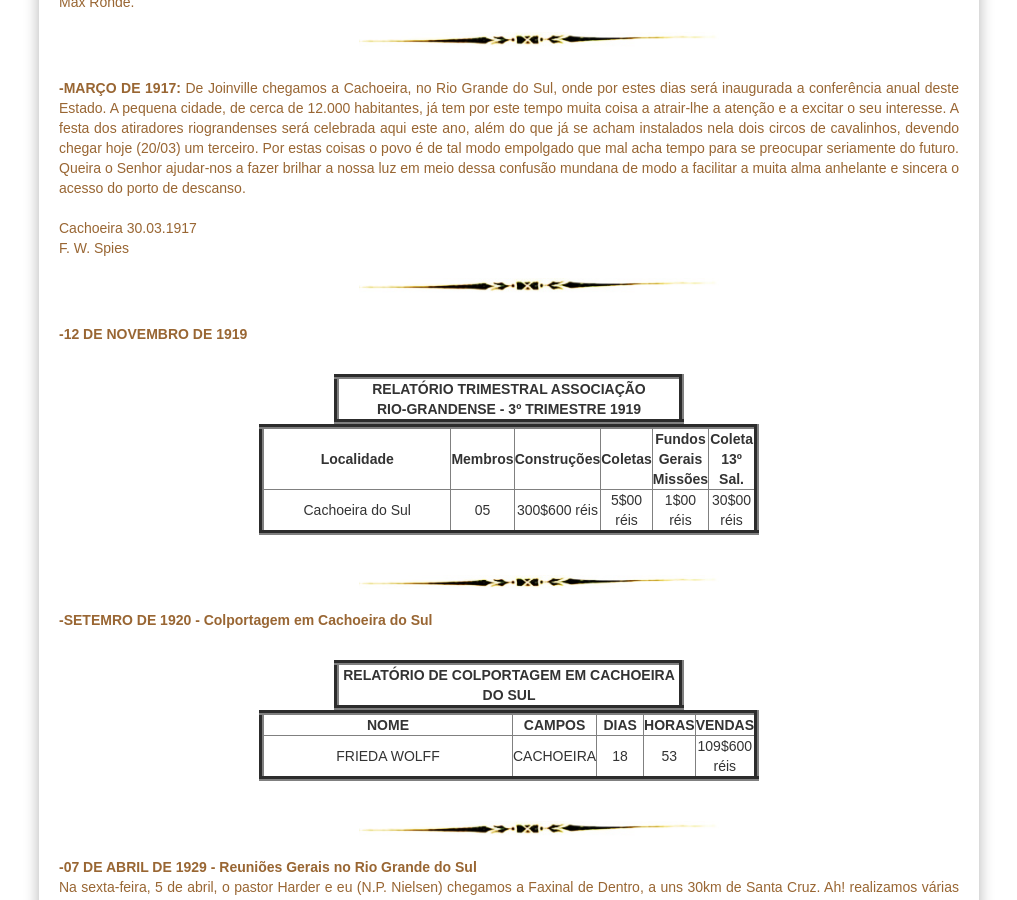
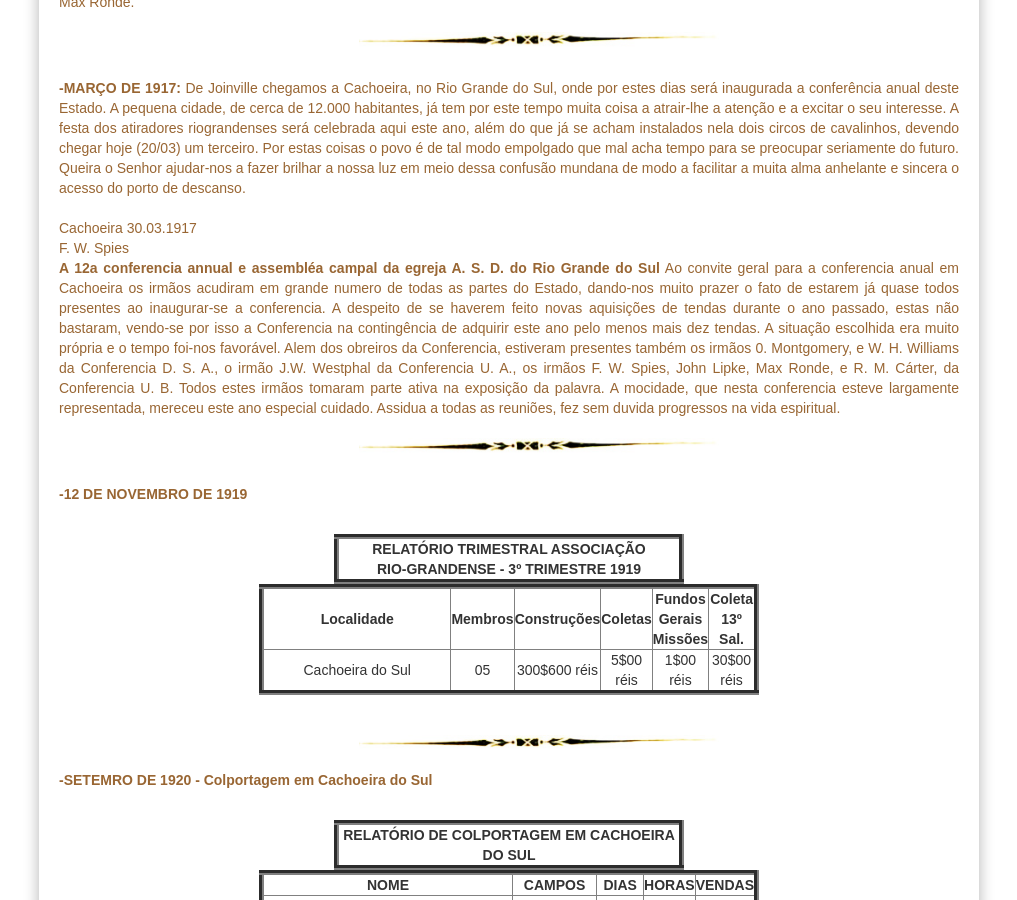
Before and after one commit to claudiovargas1955/claudiovargas1955.github.io, a Jekyll site: the page built from _pages/história-da-iasd-cachoeira.html, in a window 1280 px wide and 900 px high, scrolled down 2038 px. Shown: the whole window, without its empty margins (131-1148 px from the left). Built offline with Jekyll 4.4.1, drawn with Linux system fonts in a browser that asks for light colours; some web fonts are replaced.

Commit message:
Update história-da-iasd-cachoeira.html

```diff
--- a/_pages/história-da-iasd-cachoeira.html
+++ b/_pages/história-da-iasd-cachoeira.html
@@ -205,7 +205,16 @@ tal modo empolgado que mal acha tempo para se preocupar seriamente do futuro. Qu
 modo a facilitar a muita alma anhelante e sincera o acesso do porto de descanso.<br><br>
 
     Cachoeira 30.03.1917<br>
-                        F. W. Spies
+                        F. W. Spies<br>
+
+  <b>A 12a conferencia annual e assembléa campal da egreja A. S. D. do Rio Grande do Sul</b>
+Ao convite geral para a conferencia anual em Cachoeira os irmãos acudiram em grande numero de todas as partes do Estado, dando-nos muito prazer o fato de estarem já
+quase todos presentes ao inaugurar-se a conferencia. A despeito de se haverem feito novas aquisições de tendas durante o ano passado, estas não bastaram, vendo-se
+por isso a Conferencia na contingência de adquirir este ano pelo menos mais dez tendas.
+A situação escolhida era muito própria e o tempo foi-nos favorável. Alem dos obreiros da Conferencia, estiveram presentes também os irmãos 0. Montgomery, e W. H.
+Williams da Conferencia D. S. A., o irmão J.W. Westphal da Conferencia U. A., os irmãos F. W. Spies, John Lipke, Max Ronde, e R. M. Cárter, da Conferencia U. B.
+Todos estes irmãos tomaram parte ativa na exposição da palavra. A mocidade, que nesta conferencia esteve largamente representada, mereceu este ano especial cuidado.
+Assidua a todas as reuniões, fez sem duvida progressos na vida espiritual.
 
   <img class="dir3" style="float:center"; src="/images/separacao.jpg" class="img-responsive" width="400px" title="";/><br>
 
```
